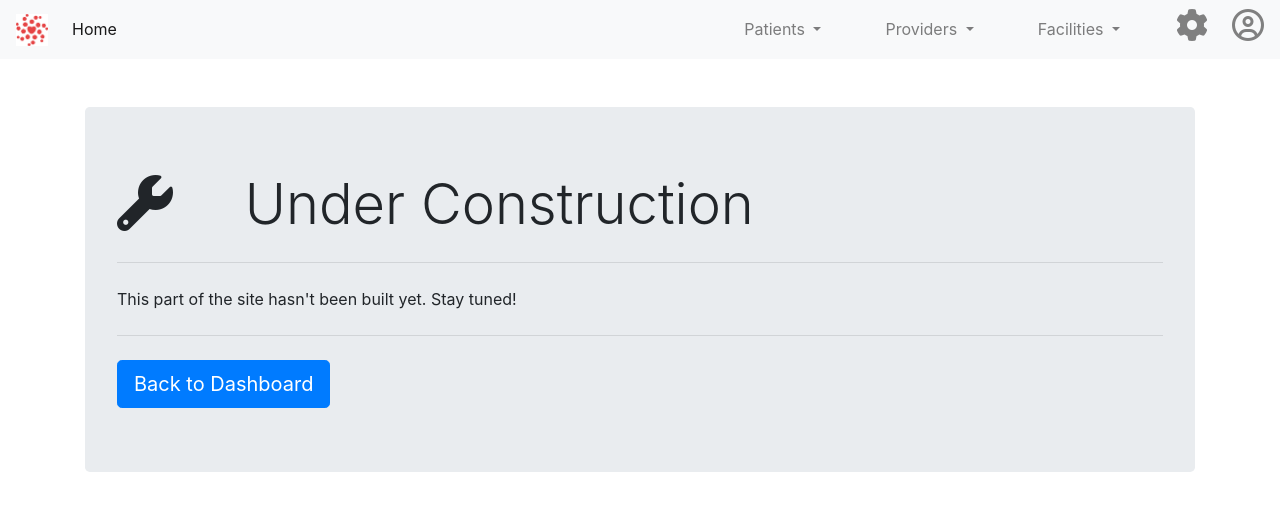
After one commit to otr0624/HaitiApp, a Flask app: page /404 in a window 1280 px wide. The commit adds this page. Shown: the top 511 px of the page. Run offline with Flask 2, Linux system fonts and the light colour scheme; some libraries are stand-ins or nearby versions.

Commit message:
Added 404 route for pages under construction

```diff
--- a/app/__init__.py
+++ b/app/__init__.py
@@ -15,6 +15,7 @@ from app.patients.patient import patient_bp
 from app.providers.provider import provider_bp
 from app.facilities.facility import facility_bp
 from app.general.index import index_bp
+from app.general.construction import construction_bp
 from app.patients.patient_model import Patient, PatientStatus
 from app.providers.provider_model import Provider, ProviderCategory
 from app.facilities.facility_model import Facility, FacilityCategory
@@ -23,3 +24,4 @@ app.register_blueprint(index_bp, url_prefix='/')
 app.register_blueprint(patient_bp, url_prefix='/patients')
 app.register_blueprint(provider_bp, url_prefix='/providers')
 app.register_blueprint(facility_bp, url_prefix='/facilities')
+app.register_blueprint(construction_bp, url_prefix='/')
--- /dev/null
+++ b/app/general/construction.py
@@ -0,0 +1,11 @@
+from flask import Blueprint, render_template
+
+construction_bp = Blueprint('construction_bp', __name__,
+                     template_folder='templates',
+                     static_folder='static',
+                     static_url_path='assets')
+
+
+@construction_bp.route('/404')
+def construction():
+    return render_template('404.html')
--- /dev/null
+++ b/app/general/templates/404.html
@@ -0,0 +1,13 @@
+{% extends "base.html" %}
+
+{% block content %}
+<div class="container">
+  <div class="jumbotron my-5">
+    <h1 class="display-4"><i class="fas fa-wrench"></i> &emsp;Under Construction</h1>
+    <hr class="my-4">
+    <p>This part of the site hasn't been built yet. Stay tuned!</p>
+    <hr class="my-4">
+    <a class="btn btn-primary btn-lg" href="/index" role="button">Back to Dashboard</a>
+  </div>
+</div>
+{% endblock %}
--- a/app/templates/base.html
+++ b/app/templates/base.html
@@ -57,8 +57,8 @@
               <a class="dropdown-item" href="/facilities/new">Add New</a>
             </div>
           </li>
-            <a class="mx-4" href="/index" style="color:gray"><i class="fas fa-cog fa-2x"></i></a>
-            <a href="/index" style="color:gray"><i class="far fa-user-circle fa-2x"></i></a>
+            <a class="mx-4" href="/404" style="color:gray"><i class="fas fa-cog fa-2x"></i></a>
+            <a href="/404" style="color:gray"><i class="far fa-user-circle fa-2x"></i></a>
         </ul>
       </div>
     </nav>
```
Also changed, not shown: app/patients/templates/patient-profile.html (+6 -6 lines).
